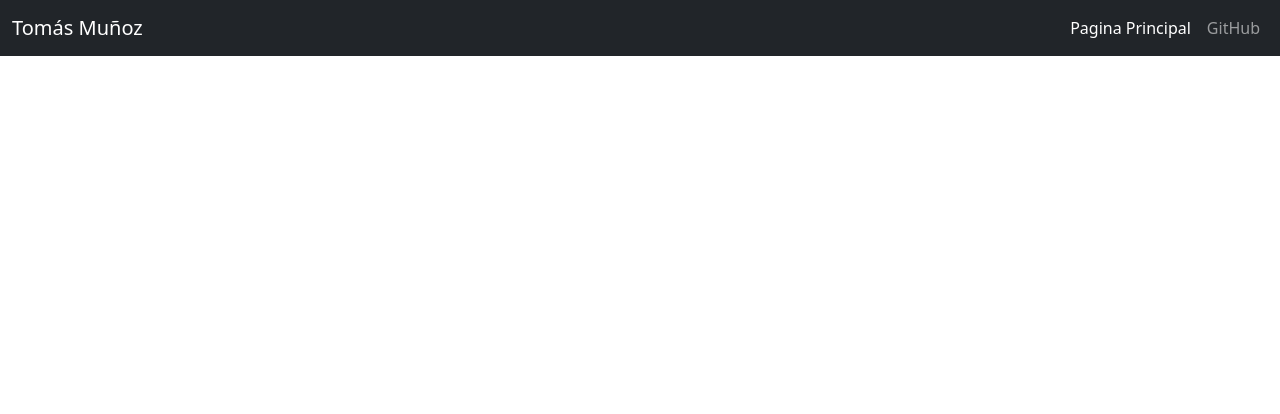
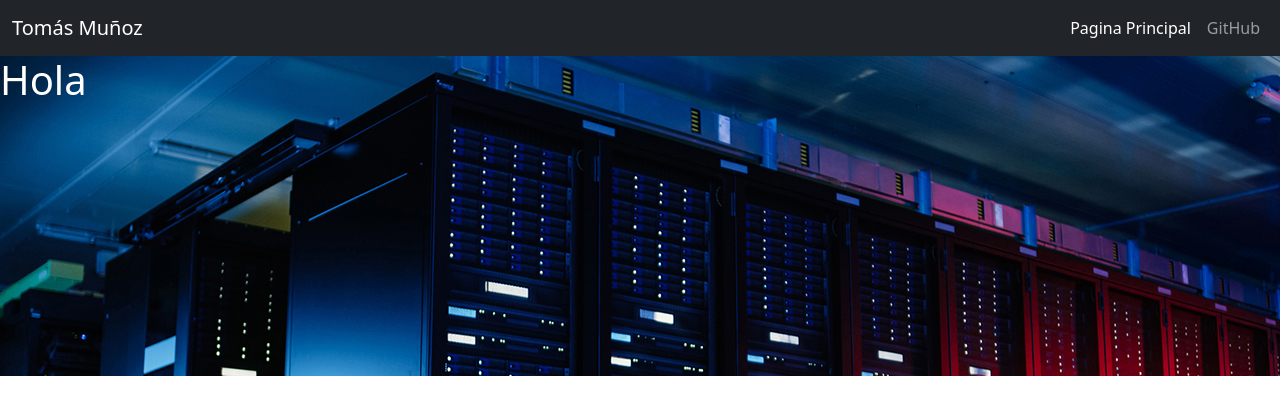
Before and after one commit to TomasMunozC/Curriculum, a plain HTML site: page index.html in a window 1280 px wide. Drawn offline with nearby package versions, Linux system fonts and the light colour scheme.

Commit message:
agregado header

```diff
--- /dev/null
+++ b/assets/style.css
@@ -0,0 +1,7 @@
+.BackHead{
+    background-image: url("./img/fondo.jpg");
+    background-repeat: no-repeat;
+    background-size: cover;
+    height: 20rem;
+    color: #FFFFFF;
+}
--- a/index.html
+++ b/index.html
@@ -5,6 +5,7 @@
     <meta http-equiv="X-UA-Compatible" content="IE=edge">
     <meta name="viewport" content="width=device-width, initial-scale=1.0">
     <title>Curriculum</title>
+    <link rel="stylesheet" href="./assets/style.css">
     <link href="https://cdn.jsdelivr.net/npm/bootstrap@5.0.2/dist/css/bootstrap.min.css" rel="stylesheet" integrity="sha384-EVSTQN3/azprG1Anm3QDgpJLIm9Nao0Yz1ztcQTwFspd3yD65VohhpuuCOmLASjC" crossorigin="anonymous">
 </head>
 <body>
@@ -23,7 +24,9 @@
         </div>
       </nav>
 
-
+      <header class="BackHead">
+        <h1>Hola</h1>
+      </header>
 
 
 
```
Also changed, not shown: assets/img/fondo.jpg (added).
